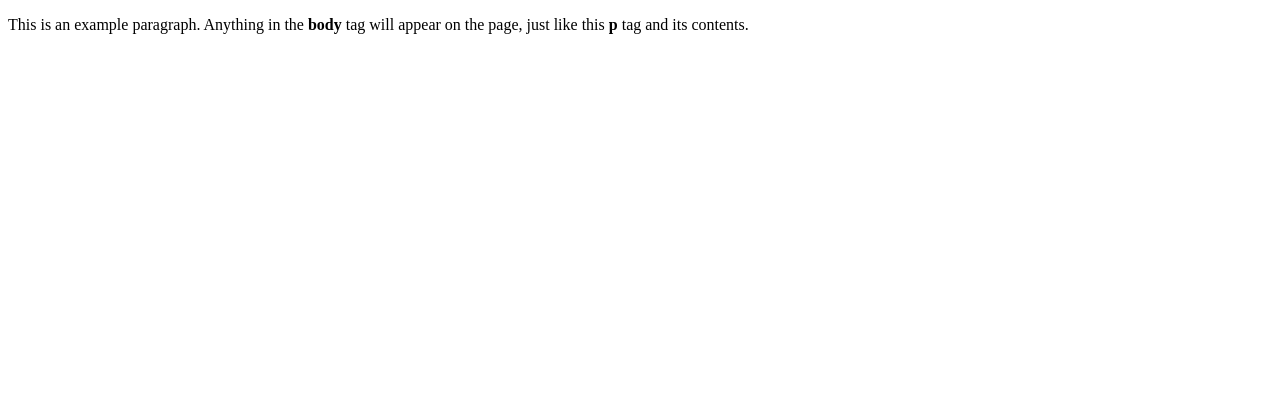
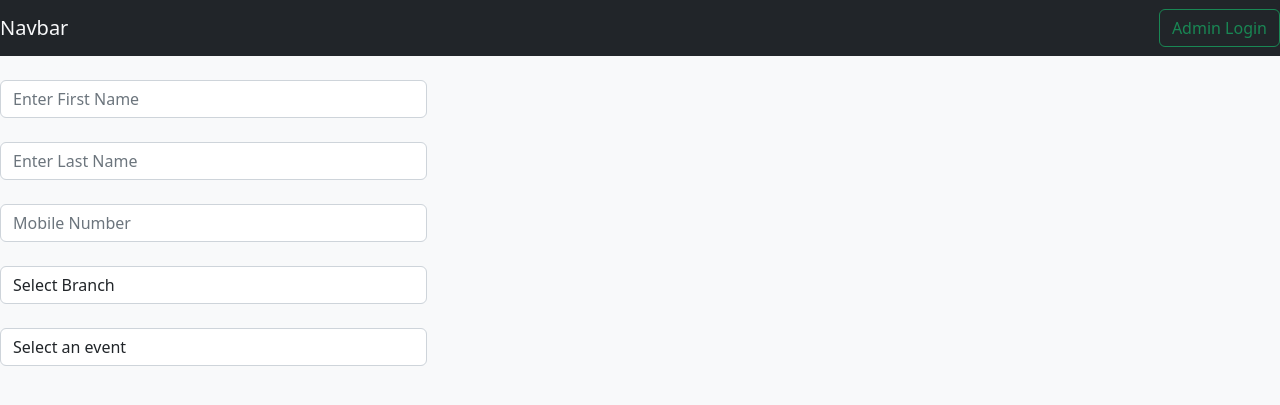
Before and after one commit to TanmayPatil105/event-management-system, a Flask app: page / in a window 1280 px wide. Shown: the top 405 px of the page. Run offline with Flask 2, Linux system fonts and the light colour scheme.

Commit message:
Added login

```diff
--- a/templates/index.html
+++ b/templates/index.html
@@ -1,9 +1,66 @@
-<!doctype html>
-<html>
-  <head>
-    <title>This is the title of the webpage!</title>
-  </head>
-  <body>
-    <p>This is an example paragraph. Anything in the <strong>body</strong> tag will appear on the page, just like this <strong>p</strong> tag and its contents.</p>
-  </body>
+<!DOCTYPE html>
+<html lang="en">
+<head>
+    <meta charset="UTF-8">
+    <meta http-equiv="X-UA-Compatible" content="IE=edge">
+    <meta name="viewport" content="width=device-width, initial-scale=1.0">
+    <title>Event Management System</title>
+    <link href="https://cdn.jsdelivr.net/npm/bootstrap@5.2.2/dist/css/bootstrap.min.css" rel="stylesheet" integrity="sha384-Zenh87qX5JnK2Jl0vWa8Ck2rdkQ2Bzep5IDxbcnCeuOxjzrPF/et3URy9Bv1WTRi" crossorigin="anonymous">
+    <script src="https://cdn.jsdelivr.net/npm/@popperjs/core@2.11.6/dist/umd/popper.min.js" integrity="sha384-oBqDVmMz9ATKxIep9tiCxS/Z9fNfEXiDAYTujMAeBAsjFuCZSmKbSSUnQlmh/jp3" crossorigin="anonymous"></script>
+    <script src="https://cdn.jsdelivr.net/npm/bootstrap@5.2.2/dist/js/bootstrap.min.js" integrity="sha384-IDwe1+LCz02ROU9k972gdyvl+AESN10+x7tBKgc9I5HFtuNz0wWnPclzo6p9vxnk" crossorigin="anonymous"></script>
+</head>
+<body class="bg-light">
+    <div>
+        <nav class="navbar navbar-light bg-dark justify-content-between text-light">
+            <a class="navbar-brand text-light">Navbar</a>
+            <form class="form-inline">
+                <button class="btn btn-outline-success my-2 my-sm-0" type="submit">Admin Login</button>
+            </form>
+        </nav>
+    </div>
+    <div class="col-md-4">
+        <form>
+            <div class="form-group text-light">
+                <label for="exampleInputEmail1">Full Name</label>
+                <input type="first" class="form-control" id="firstname" aria-describedby="fistName" placeholder="Enter First Name">
+                <br/>
+                <input type="last" class="form-control" id="lastname" aria-describedby="LastName" placeholder="Enter Last Name">
+            </div>
+            <br/>
+            <div class="form-group">
+                <input type="tel" class="form-control" id="mobileNumber" placeholder="Mobile Number">
+            </div>
+            <br/>
+            <div class="form-group">
+                <select class="form-control">
+                    <option>Select Branch</option>
+                    <option>Civil</option>
+                    <option>Computer</option>
+                    <option>Electrical</option>
+                    <option>E&TC</option>
+                    <option>Instrumentation</option>
+                    <option>Mechanical</option>
+                    <option>Metallurgy</option>
+                    <option>Production</option>
+                </select>
+            </div>
+            <br/>
+            <div class="form-group">
+                <select class="form-control">
+                    <option>Select an event</option>
+                    <option>Technical</option>
+                    <option>Gaming</option>
+                    <option>On Stage</option>
+                    <option>Off Stage</option>
+                    <option>Trivia</option>
+
+                </select>
+            </div>
+            <br/>
+
+            <!-- <button type="submit" class="btn btn-primary">Submit</button> -->
+        </form>
+    </div>
+
+</body>
 </html>
```
